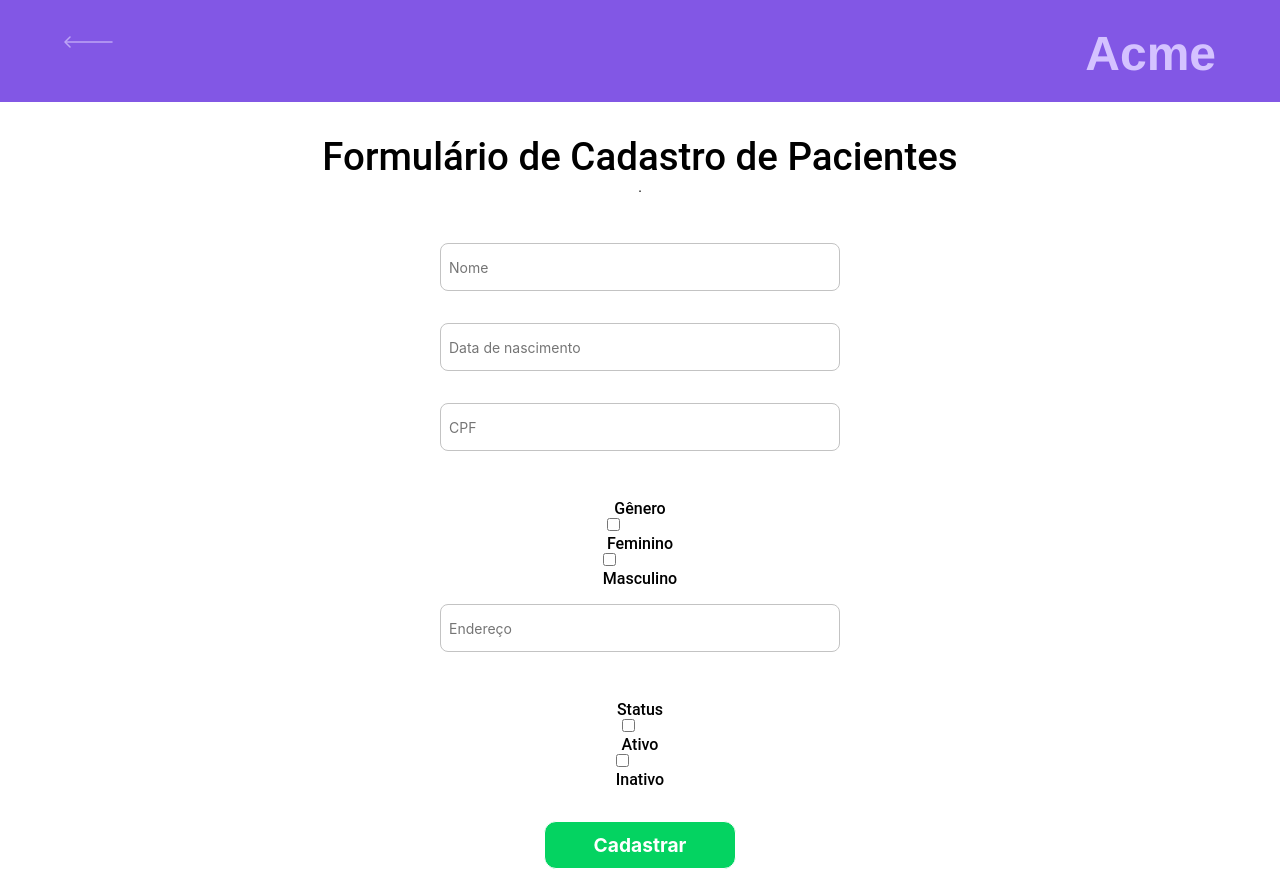
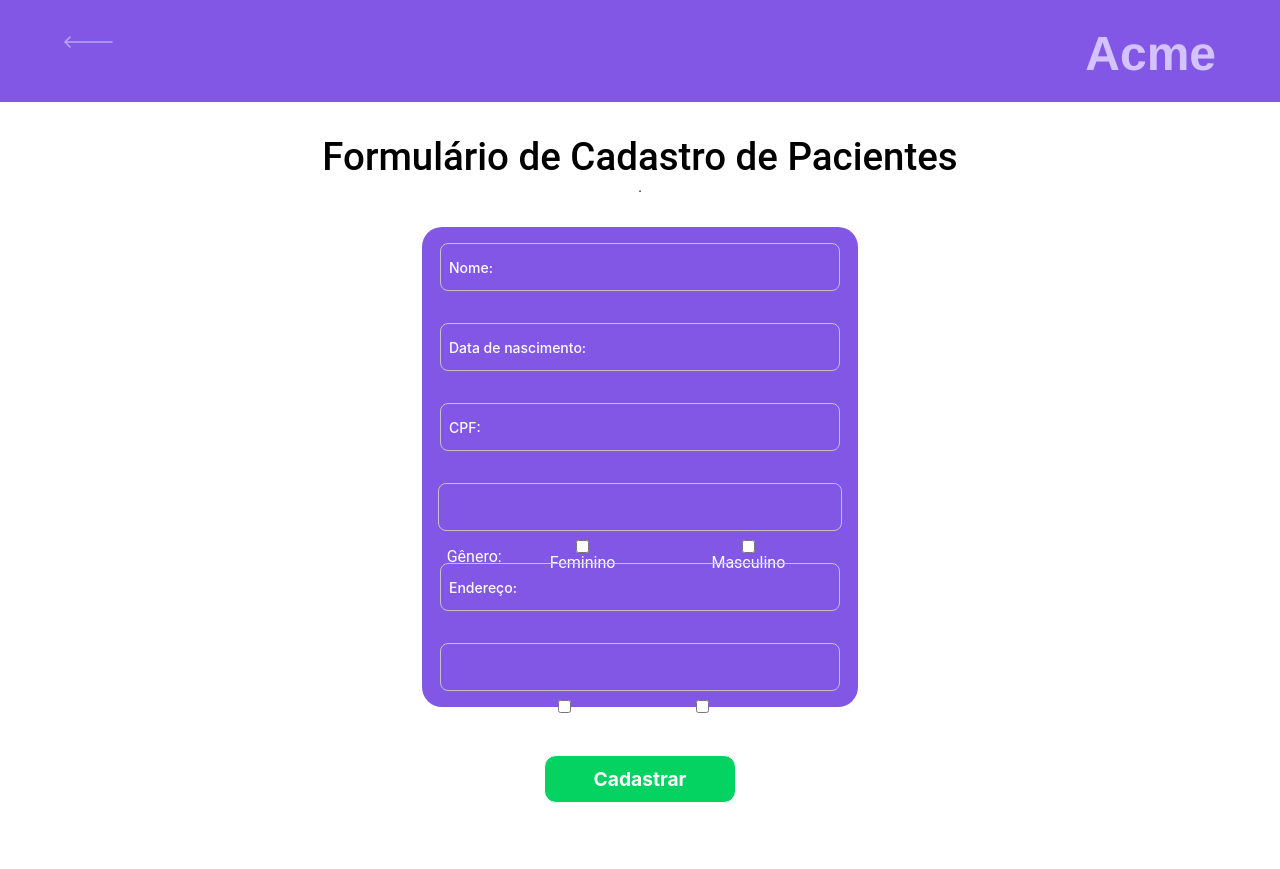
Before and after one commit to kanaan-solutions/Teste_Interprocess, a Next.js app: page /register in a window 1280 px wide. After the commit the page ends 803 px from the top, so only its background shows below. Built offline with nearby package versions, Linux system fonts and the light colour scheme.

Commit message:
Adjusted the Register Page

```diff
--- a/components/Input/index.tsx
+++ b/components/Input/index.tsx
@@ -1,7 +1,7 @@
 import React from 'react';
 
 import { IInputProps } from '../../types/Interfaces';
-import { Container, InputText, Legend, Label } from './styles';
+import { InputText, Legend, Fieldset, OptionWrapper, Label } from './styles';
 
 export function Input({
   legend,
@@ -28,10 +28,10 @@ export function Input({
       }
 
       {type === "checkbox" &&
-        <Container>
+        <Fieldset>
           <Legend>{legend}</Legend>
 
-          <div>
+          <OptionWrapper>
             <input
               type={type}
               value={value}
@@ -39,9 +39,9 @@ export function Input({
               onClick={onClickOne}
             />
             <Label>{optionOne}</Label>
-          </div>
+          </OptionWrapper>
 
-          <div>
+          <OptionWrapper>
             <input
               type={type}
               value={value}
@@ -49,8 +49,8 @@ export function Input({
               onClick={onClickTwo}
             />
             <Label>{optionTwo}</Label>
-          </div>
-        </Container>
+          </OptionWrapper>
+        </Fieldset>
       }
     </>
   );
--- a/components/Input/styles.ts
+++ b/components/Input/styles.ts
@@ -1,11 +1,4 @@
 import styled from 'styled-components';
-
-export const Container = styled.div`
-  display: flex;
-	flex-direction: column;
-	margin-top: 2rem;
-	align-items: center;
-`;
 
 export const InputText = styled.input`
 	height: 3rem;
@@ -16,7 +9,12 @@ export const InputText = styled.input`
 	border-radius: 8px;
 
 	:hover {
-		border-color: #8257E5;
+		border-color: #191970;
+	}
+
+	::placeholder {
+		color: white;
+		font-weight: 500;
 	}
 `;
 
@@ -30,9 +28,32 @@ export const InputWrapper = styled.div`
 `;
 
 export const Legend = styled.p`
-  color: #000;
+  color: white;
   font-size: 16px;
-  font-weight: 500;
 `;
 
-export const Label = styled(Legend)``;
+export const Fieldset = styled.fieldset`
+	display: flex;
+	margin: 1rem;
+	align-items: center;
+	border: 1px solid #c3c3c3;
+	width: 25rem;
+	height: 3rem;
+	padding: 8px;
+	border-radius: 8px;
+
+  :hover {
+		border-color: #191970;
+	}
+`;
+
+export const OptionWrapper = styled.div`
+ display: flex;
+	flex-direction: column;
+	align-items: center;
+  padding: 3rem;
+`;
+
+export const Label = styled(Legend)`
+
+`;
--- a/components/PageHeader/styles.ts
+++ b/components/PageHeader/styles.ts
@@ -2,9 +2,9 @@ import styled from 'styled-components';
 
 export const Container = styled.div `
 	display: flex;
-	flex-direction: column;
+	flex: 1 ;
 	background-color: #8257E5;
-	position: relative;
+	width: 100%;
 `;
 
 export const TopBar = styled.div `
--- a/pages/register.tsx
+++ b/pages/register.tsx
@@ -48,7 +48,7 @@ export default function Register() {
           <Input
             value={masks.completeName(name)}
             type="text"
-            placeholder="Nome"
+            placeholder="Nome:"
             onChange={(e) => {
               setName(e.target.value)
             }}
@@ -57,7 +57,7 @@ export default function Register() {
           <Input
             value={masks.birthDate(birthDate)}
             type="text"
-            placeholder="Data de nascimento"
+            placeholder="Data de nascimento:"
             onChange={(e) => {
               setBirthDate(e.target.value)
             }}
@@ -66,14 +66,14 @@ export default function Register() {
           <Input
             value={masks.cpfMask(cpf)}
             type="text"
-            placeholder="CPF"
+            placeholder="CPF:"
             onChange={(e) => {
               setCpf(e.target.value)
             }}
           />
 
           <Input
-            legend="Gênero"
+            legend="Gênero:"
             type="checkbox"
             value={gender}
             optionOne="Feminino"
@@ -85,14 +85,14 @@ export default function Register() {
           <Input
             value={address}
             type="text"
-            placeholder="Endereço"
+            placeholder="Endereço:"
             onChange={(e) => {
               setAddress(e.target.value)
             }}
           />
 
           <Input
-            legend="Status"
+            legend="Status:"
             type="checkbox"
             value={status}
             optionOne="Ativo"
--- a/styles/indexStyle.ts
+++ b/styles/indexStyle.ts
@@ -31,14 +31,13 @@ export const NoUsers = styled.div `
 	flex-direction: column;
 	align-items: center;
 	justify-content: space-evenly;
-margin-top: 4rem;
-  margin-bottom: 2rem;
+	margin-top: 4rem;
+	margin-bottom: 2rem;
 `;
 
 export const Table = styled.table`
   display: flex;
 	flex-direction: column;
-	align-items: center;
 	margin-top: 2rem;
   border: 1px solid #c3c3c3;
   margin-top: 4rem;
--- a/styles/registerStyles.ts
+++ b/styles/registerStyles.ts
@@ -12,4 +12,7 @@ export const Form = styled.form `
 	flex-direction: column;
 	align-items: center;
 	margin-top: 2rem;
+	margin-bottom: 1rem;
+	background-color: #8257E5;
+	border-radius: 20px;
 `;
```
